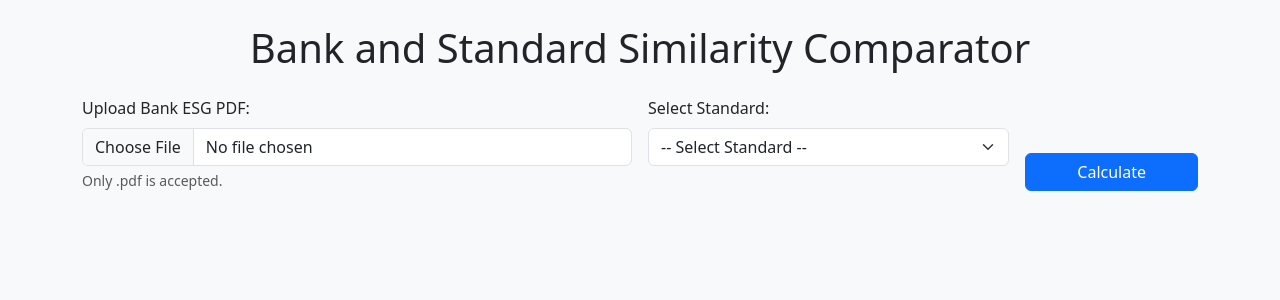
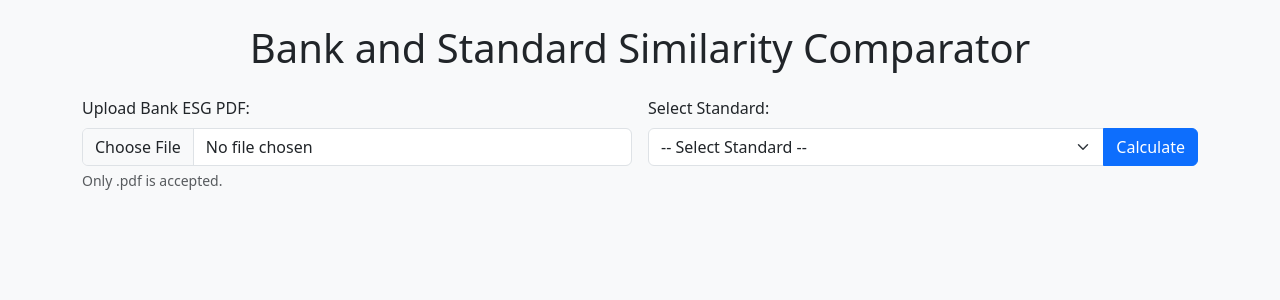
Before and after one commit to Lily-WangQian/AzureWeb_Upload3, a Flask app: page / in a window 1280 px wide. Shown: the top 300 px of the page. Run offline with Flask 3, Linux system fonts and the light colour scheme; parts of the project's set-up code (start-up, migrations or seed data) failed here and were passed over.

Commit message:
Align Calculate button beside Select Standard

```diff
--- a/templates/index.html
+++ b/templates/index.html
@@ -13,24 +13,25 @@
     {% if message %}<div class="alert alert-info">{{ message }}</div>{% endif %}
 
     <form class="row g-3" method="POST" action="/analyze" enctype="multipart/form-data">
+      <!-- Left: upload PDF -->
       <div class="col-md-6">
         <label class="form-label">Upload Bank ESG PDF:</label>
         <input type="file" name="bank_pdf" class="form-control" accept="application/pdf" required>
         <div class="form-text">Only .pdf is accepted.</div>
       </div>
 
-      <div class="col-md-4">
+      <!-- Right: select standard + calculate button side-by-side -->
+      <div class="col-md-6">
         <label class="form-label">Select Standard:</label>
+        <div class="input-group">
           <select name="standard" class="form-select" required>
             <option value="">-- Select Standard --</option>
             {% for std in standards %}
               <option value="{{ std }}" {% if selected==std %}selected{% endif %}>{{ std }}</option>
             {% endfor %}
           </select>
+          <button class="btn btn-primary" type="submit">Calculate</button>
         </div>
-
-      <div class="col-md-2 d-flex align-items-end">
-        <button class="btn btn-primary w-100" type="submit">Calculate</button>
       </div>
     </form>
 
@@ -66,7 +67,7 @@
         {% endif %}
 
         {% if result.bank_pub_date or result.bank_tfidf or result.bank_contextual %}
-        <h5 class="mb-3">Uploaded Bank Report Analysis (Same Layout)</h5>
+        <h5 class="mb-3">Uploaded Bank Report Analysis</h5>
         <div class="table-responsive mb-4">
           <table class="table table-bordered align-middle">
             <thead class="table-info">
```
Lines whose indentation alone changed are shown as unchanged.
